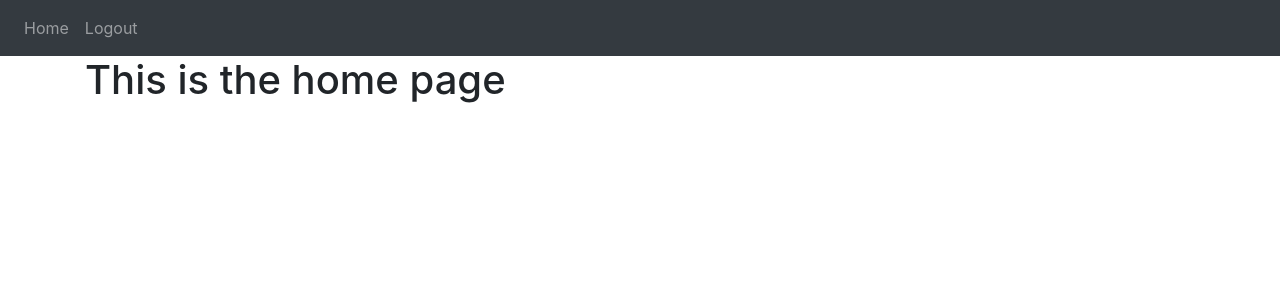
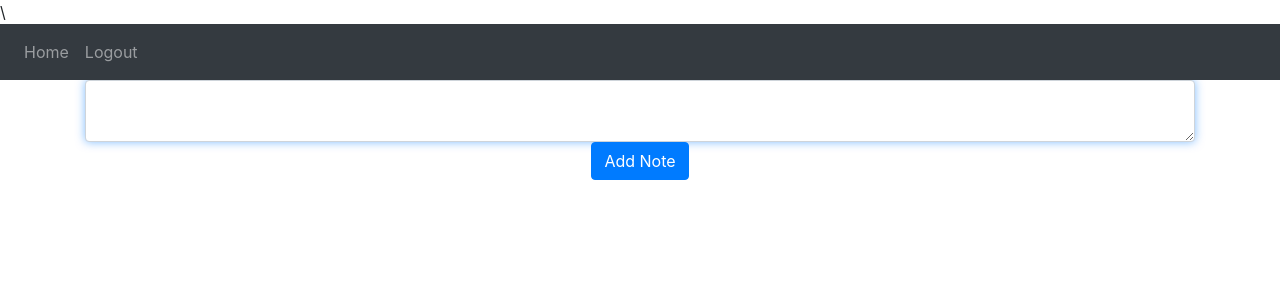
Before and after one commit to Tejas-Thind/Notes-App, a Flask app: page / in a window 1280 px wide. Shown: the top 300 px of the page. Run offline with Flask 3, Linux system fonts and the light colour scheme; a user stored in the database is signed in; some libraries are stand-ins or nearby versions.

Commit message:
added glowing text area for notes

```diff
--- a/Flask Web App/website/templates/base.html
+++ b/Flask Web App/website/templates/base.html
@@ -17,7 +17,25 @@
           crossorigin="anonymous"
         />
 
-        <title>{% block title %}Home{% endblock %}</title> <!--This is able to be overwritten by child and changed-->
+        <title>{% block title %}Home{% endblock %}</title> <!--This is able to be overwritten by child and changed-->\
+        <link href="https://stackpath.bootstrapcdn.com/bootstrap/4.5.2/css/bootstrap.min.css" rel="stylesheet">
+        <style>
+          .form-control-glow {
+              border: 1px solid #ced4da;
+              border-radius: 0.25rem;
+              padding: 0.375rem 0.75rem;
+              background-color: #fff;
+              background-clip: padding-box;
+              box-shadow: 0 0 10px rgba(0, 123, 255, 0.5);
+              transition: box-shadow 0.3s ease-in-out;
+          }
+          .form-control-glow:focus {
+              border-color: #80bdff;
+              outline: 0;
+              box-shadow: 0 0 20px rgba(0, 123, 255, 0.75);
+          }
+      </style>
+
     </head>
 
     <body>
@@ -80,6 +98,9 @@
         integrity="sha384-JZR6Spejh4U02d8jOt6vLEHfe/JQGiRRSQQxSfFWpi1MquVdAyjUar5+76PVCmYl"
         crossorigin="anonymous"
         ></script>
+        <script src="https://code.jquery.com/jquery-3.5.1.slim.min.js"></script>
+        <script src="https://cdn.jsdelivr.net/npm/@popperjs/core@2.5.4/dist/umd/popper.min.js"></script>
+        <script src="https://stackpath.bootstrapcdn.com/bootstrap/4.5.2/js/bootstrap.min.js"></script>
     </body>
 
 </html>
--- a/Flask Web App/website/templates/home.html
+++ b/Flask Web App/website/templates/home.html
@@ -1,3 +1,10 @@
 {% extends "base.html" %} {% block title %}Home{% endblock %}
 
-{% block content %}<h1>This is the home page</h1> {% endblock %}
+{% block content %}
+<form metho="POST">
+    <textarea name="note" id="note" class="form-control form-control-glow"></textarea>
+    <div align="center">
+        <button type="submit" class="btn btn-primary">Add Note</button>
+    </div>
+</form>
+{% endblock %}
```
